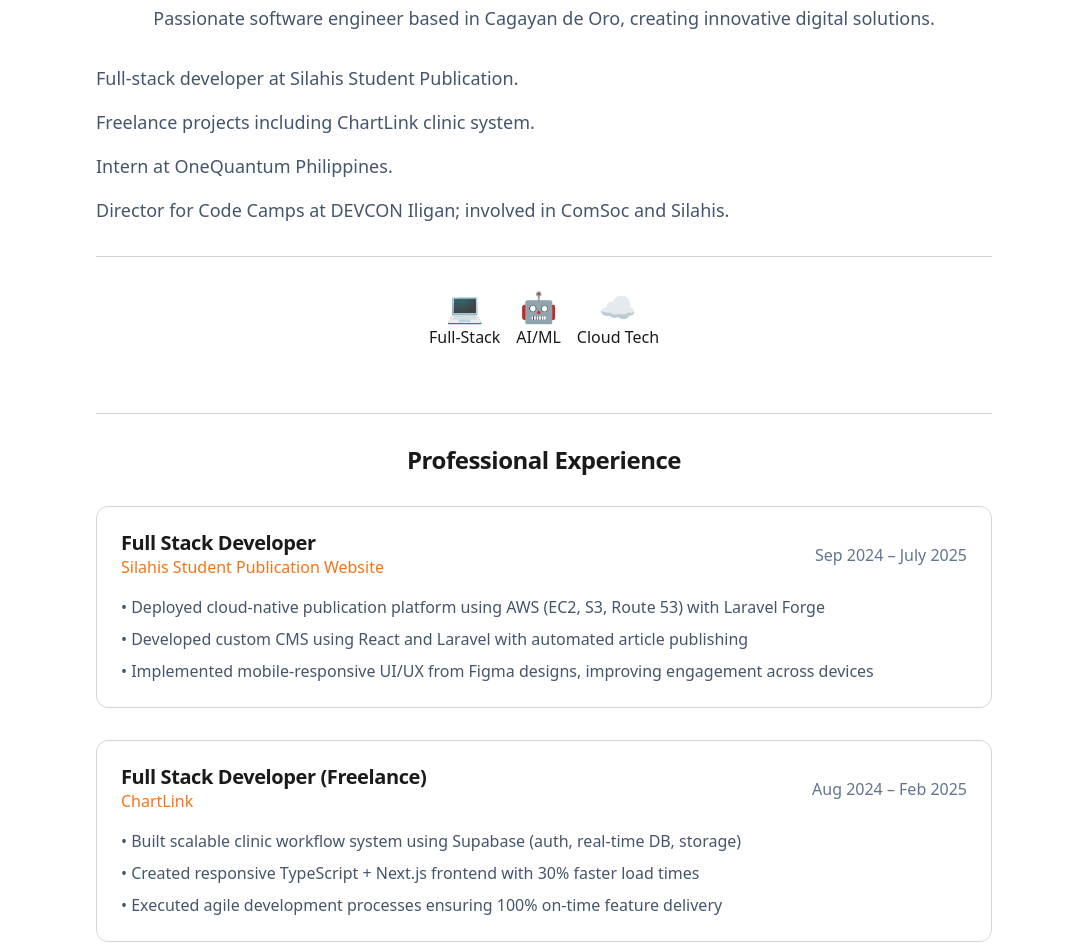
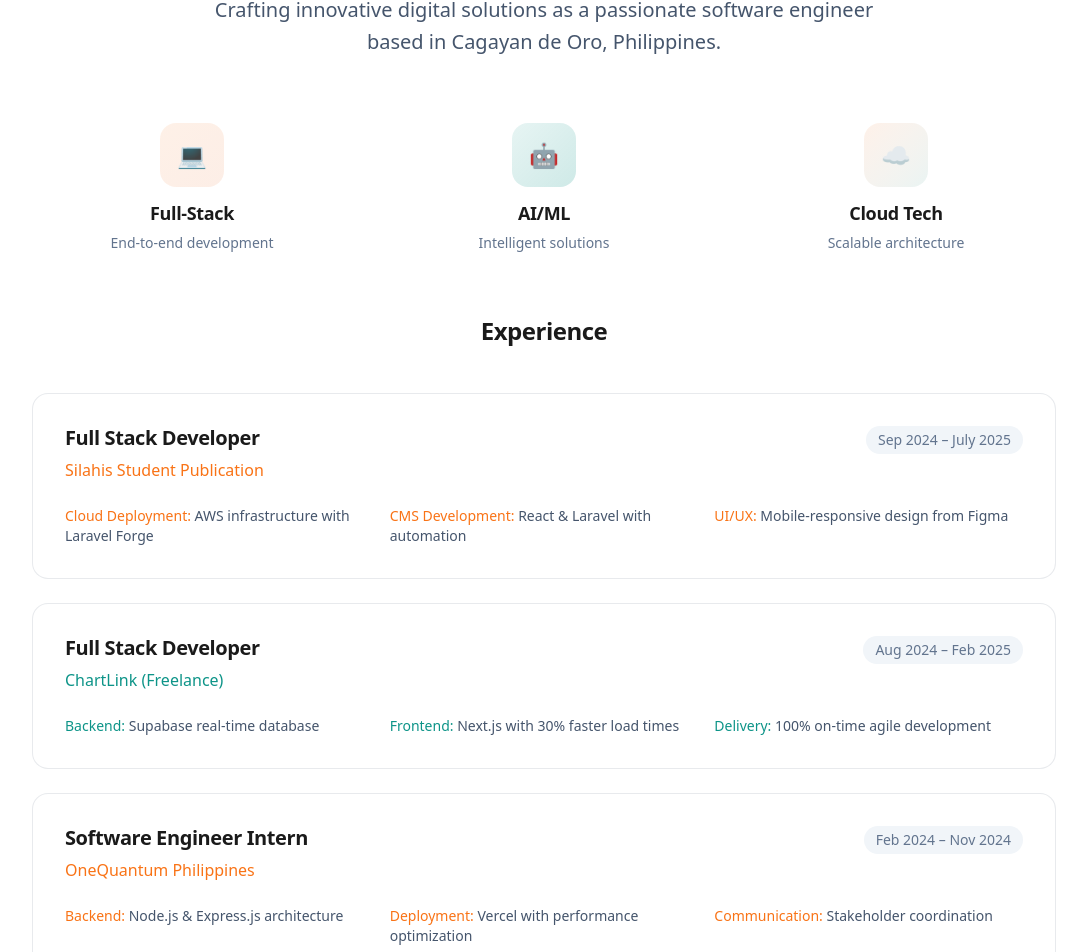
Before and after one commit to lalalance12/portfolio-website, a Next.js app: page / in a window 1280 px wide. Shown: the part 989-1941 px from the top of the page, without its empty margins (96-1183 px from the left). Built offline with nearby package versions, Linux system fonts and the light colour scheme.

Commit message:
feat: revamp AboutSection with enhanced layout, updated typography, and improved content presentation, including professional experience details for better user engagement

```diff
--- a/src/components/AboutSection.tsx
+++ b/src/components/AboutSection.tsx
@@ -6,136 +6,159 @@
       id="about"
       className="w-full px-8 py-24 bg-white dark:bg-white relative overflow-hidden"
     >
-      <div className="max-w-4xl mx-auto relative z-10">
-        <h2 className="text-3xl md:text-4xl font-bold mb-12 text-center">
+      <div className="max-w-5xl mx-auto relative z-10">
+        <div className="text-center mb-16">
+          <h2 className="text-4xl md:text-5xl font-bold mb-6 bg-gradient-to-r from-primary to-primary-dark bg-clip-text text-transparent">
             About Me
           </h2>
+          <p className="text-xl text-slate-600 dark:text-slate-400 max-w-2xl mx-auto leading-relaxed">
+            Crafting innovative digital solutions as a passionate software
+            engineer based in Cagayan de Oro, Philippines.
+          </p>
+        </div>
+
         <AnimatedContent>
-          {" "}
-          {/* Use AnimatedContent for smooth entry */}
-          <div className="space-y-8">
-            {" "}
-            {/* Increased spacing for airiness */}
-            <p className="text-lg text-slate-600 dark:text-slate-300 text-center">
-              Passionate software engineer based in Cagayan de Oro, creating
-              innovative digital solutions.
+          <div className="grid md:grid-cols-3 gap-8 mb-16">
+            <div className="text-center group">
+              <div className="w-16 h-16 mx-auto mb-4 rounded-2xl bg-gradient-to-br from-primary/10 to-primary-dark/10 flex items-center justify-center group-hover:scale-110 transition-transform duration-300">
+                <span className="text-2xl">💻</span>
+              </div>
+              <h3 className="font-semibold text-lg mb-2">Full-Stack</h3>
+              <p className="text-sm text-slate-500 dark:text-slate-400">
+                End-to-end development
               </p>
-            <ul className="space-y-4 text-lg text-slate-600 dark:text-slate-300">
-              <li>Full-stack developer at Silahis Student Publication.</li>
-              <li>Freelance projects including ChartLink clinic system.</li>
-              <li>Intern at OneQuantum Philippines.</li>
-              <li>
-                Director for Code Camps at DEVCON Iligan; involved in ComSoc and
-                Silahis.
-              </li>
-            </ul>
-            <div className="border-t border-border my-8"></div>
-            <div className="flex justify-center gap-4">
-              {" "}
-              {/* Centered icons for interests */}
-              <div className="text-center">
-                <span className="text-3xl">💻</span>
-                <p>Full-Stack</p>
             </div>
-              <div className="text-center">
-                <span className="text-3xl">🤖</span>
-                <p>AI/ML</p>
+            <div className="text-center group">
+              <div className="w-16 h-16 mx-auto mb-4 rounded-2xl bg-gradient-to-br from-accent/10 to-accent/20 flex items-center justify-center group-hover:scale-110 transition-transform duration-300">
+                <span className="text-2xl">🤖</span>
               </div>
-              <div className="text-center">
-                <span className="text-3xl">☁️</span>
-                <p>Cloud Tech</p>
+              <h3 className="font-semibold text-lg mb-2">AI/ML</h3>
+              <p className="text-sm text-slate-500 dark:text-slate-400">
+                Intelligent solutions
+              </p>
+            </div>
+            <div className="text-center group">
+              <div className="w-16 h-16 mx-auto mb-4 rounded-2xl bg-gradient-to-br from-primary/10 to-accent/10 flex items-center justify-center group-hover:scale-110 transition-transform duration-300">
+                <span className="text-2xl">☁️</span>
+              </div>
+              <h3 className="font-semibold text-lg mb-2">Cloud Tech</h3>
+              <p className="text-sm text-slate-500 dark:text-slate-400">
+                Scalable architecture
+              </p>
             </div>
           </div>
-            <div className="flex flex-wrap gap-3 mt-6 justify-center"></div>
-            <div className="border-t border-border my-8"></div>
-            <h3 className="text-2xl font-bold mb-8 text-center">
-              Professional Experience
-            </h3>
+
+          <div className="space-y-6">
+            <h3 className="text-2xl font-bold text-center mb-12">Experience</h3>
+
             {/* Silahis Experience */}
-            <div className="bg-white/70 dark:bg-white/70 rounded-xl p-6 border border-border backdrop-blur-sm">
-              <div className="flex flex-col md:flex-row md:items-center md:justify-between mb-4">
-                <div>
-                  <h4 className="text-xl font-medium">Full Stack Developer</h4>
-                  <p className="text-primary dark:text-primary">
-                    Silahis Student Publication Website
+            <div className="group relative">
+              <div className="absolute inset-0 bg-gradient-to-r from-primary/5 to-primary-dark/5 rounded-2xl opacity-0 group-hover:opacity-100 transition-opacity duration-300"></div>
+              <div className="relative bg-white/80 dark:bg-white/80 backdrop-blur-sm rounded-2xl p-8 border border-border/50 hover:border-primary/20 transition-colors duration-300">
+                <div className="flex flex-col md:flex-row md:items-start md:justify-between mb-6">
+                  <div className="mb-4 md:mb-0">
+                    <h4 className="text-xl font-semibold mb-2">
+                      Full Stack Developer
+                    </h4>
+                    <p className="text-primary font-medium">
+                      Silahis Student Publication
                     </p>
                   </div>
-                <span className="text-slate-500 dark:text-slate-400">
+                  <span className="text-sm text-slate-500 dark:text-slate-400 bg-slate-100 dark:bg-slate-800 px-3 py-1 rounded-full">
                     Sep 2024 – July 2025
                   </span>
                 </div>
-              <ul className="text-slate-600 dark:text-slate-300 space-y-2">
-                <li>
-                  • Deployed cloud-native publication platform using AWS (EC2,
-                  S3, Route 53) with Laravel Forge
-                </li>
-                <li>
-                  • Developed custom CMS using React and Laravel with automated
-                  article publishing
-                </li>
-                <li>
-                  • Implemented mobile-responsive UI/UX from Figma designs,
-                  improving engagement across devices
-                </li>
-              </ul>
+                <div className="grid md:grid-cols-3 gap-4">
+                  <div className="text-sm text-slate-600 dark:text-slate-300">
+                    <span className="font-medium text-primary">
+                      Cloud Deployment:
+                    </span>{" "}
+                    AWS infrastructure with Laravel Forge
                   </div>
+                  <div className="text-sm text-slate-600 dark:text-slate-300">
+                    <span className="font-medium text-primary">
+                      CMS Development:
+                    </span>{" "}
+                    React & Laravel with automation
+                  </div>
+                  <div className="text-sm text-slate-600 dark:text-slate-300">
+                    <span className="font-medium text-primary">UI/UX:</span>{" "}
+                    Mobile-responsive design from Figma
+                  </div>
+                </div>
+              </div>
+            </div>
+
             {/* ChartLink Experience */}
-            <div className="bg-white/70 dark:bg-white/70 rounded-xl p-6 border border-border backdrop-blur-sm">
-              <div className="flex flex-col md:flex-row md:items-center md:justify-between mb-4">
-                <div>
-                  <h4 className="text-xl font-medium">
-                    Full Stack Developer (Freelance)
+            <div className="group relative">
+              <div className="absolute inset-0 bg-gradient-to-r from-accent/5 to-primary/5 rounded-2xl opacity-0 group-hover:opacity-100 transition-opacity duration-300"></div>
+              <div className="relative bg-white/80 dark:bg-white/80 backdrop-blur-sm rounded-2xl p-8 border border-border/50 hover:border-accent/20 transition-colors duration-300">
+                <div className="flex flex-col md:flex-row md:items-start md:justify-between mb-6">
+                  <div className="mb-4 md:mb-0">
+                    <h4 className="text-xl font-semibold mb-2">
+                      Full Stack Developer
                     </h4>
-                  <p className="text-primary dark:text-primary">ChartLink</p>
+                    <p className="text-accent font-medium">
+                      ChartLink (Freelance)
+                    </p>
                   </div>
-                <span className="text-slate-500 dark:text-slate-400">
+                  <span className="text-sm text-slate-500 dark:text-slate-400 bg-slate-100 dark:bg-slate-800 px-3 py-1 rounded-full">
                     Aug 2024 – Feb 2025
                   </span>
                 </div>
-              <ul className="text-slate-600 dark:text-slate-300 space-y-2">
-                <li>
-                  • Built scalable clinic workflow system using Supabase (auth,
-                  real-time DB, storage)
-                </li>
-                <li>
-                  • Created responsive TypeScript + Next.js frontend with 30%
-                  faster load times
-                </li>
-                <li>
-                  • Executed agile development processes ensuring 100% on-time
-                  feature delivery
-                </li>
-              </ul>
+                <div className="grid md:grid-cols-3 gap-4">
+                  <div className="text-sm text-slate-600 dark:text-slate-300">
+                    <span className="font-medium text-accent">Backend:</span>{" "}
+                    Supabase real-time database
                   </div>
+                  <div className="text-sm text-slate-600 dark:text-slate-300">
+                    <span className="font-medium text-accent">Frontend:</span>{" "}
+                    Next.js with 30% faster load times
+                  </div>
+                  <div className="text-sm text-slate-600 dark:text-slate-300">
+                    <span className="font-medium text-accent">Delivery:</span>{" "}
+                    100% on-time agile development
+                  </div>
+                </div>
+              </div>
+            </div>
+
             {/* OneQuantum Experience */}
-            <div className="bg-white/70 dark:bg-white/70 rounded-xl p-6 border border-border backdrop-blur-sm">
-              <div className="flex flex-col md:flex-row md:items-center md:justify-between mb-4">
-                <div>
-                  <h4 className="text-xl font-medium">
+            <div className="group relative">
+              <div className="absolute inset-0 bg-gradient-to-r from-primary/5 to-accent/5 rounded-2xl opacity-0 group-hover:opacity-100 transition-opacity duration-300"></div>
+              <div className="relative bg-white/80 dark:bg-white/80 backdrop-blur-sm rounded-2xl p-8 border border-border/50 hover:border-primary/20 transition-colors duration-300">
+                <div className="flex flex-col md:flex-row md:items-start md:justify-between mb-6">
+                  <div className="mb-4 md:mb-0">
+                    <h4 className="text-xl font-semibold mb-2">
                       Software Engineer Intern
                     </h4>
-                  <p className="text-primary dark:text-primary">
+                    <p className="text-primary font-medium">
                       OneQuantum Philippines
                     </p>
                   </div>
-                <span className="text-slate-500 dark:text-slate-400">
+                  <span className="text-sm text-slate-500 dark:text-slate-400 bg-slate-100 dark:bg-slate-800 px-3 py-1 rounded-full">
                     Feb 2024 – Nov 2024
                   </span>
                 </div>
-              <ul className="text-slate-600 dark:text-slate-300 space-y-2">
-                <li>
-                  • Engineered robust backend architecture using Node.js and
-                  Express.js
-                </li>
-                <li>
-                  • Deployed React-based frontend to Vercel with performance
-                  optimizations
-                </li>
-                <li>
-                  • Coordinated requirements gathering and stakeholder
-                  communication
-                </li>
-              </ul>
+                <div className="grid md:grid-cols-3 gap-4">
+                  <div className="text-sm text-slate-600 dark:text-slate-300">
+                    <span className="font-medium text-primary">Backend:</span>{" "}
+                    Node.js & Express.js architecture
+                  </div>
+                  <div className="text-sm text-slate-600 dark:text-slate-300">
+                    <span className="font-medium text-primary">
+                      Deployment:
+                    </span>{" "}
+                    Vercel with performance optimization
+                  </div>
+                  <div className="text-sm text-slate-600 dark:text-slate-300">
+                    <span className="font-medium text-primary">
+                      Communication:
+                    </span>{" "}
+                    Stakeholder coordination
+                  </div>
+                </div>
+              </div>
             </div>
           </div>
         </AnimatedContent>
```
Lines whose indentation alone changed are shown as unchanged.
